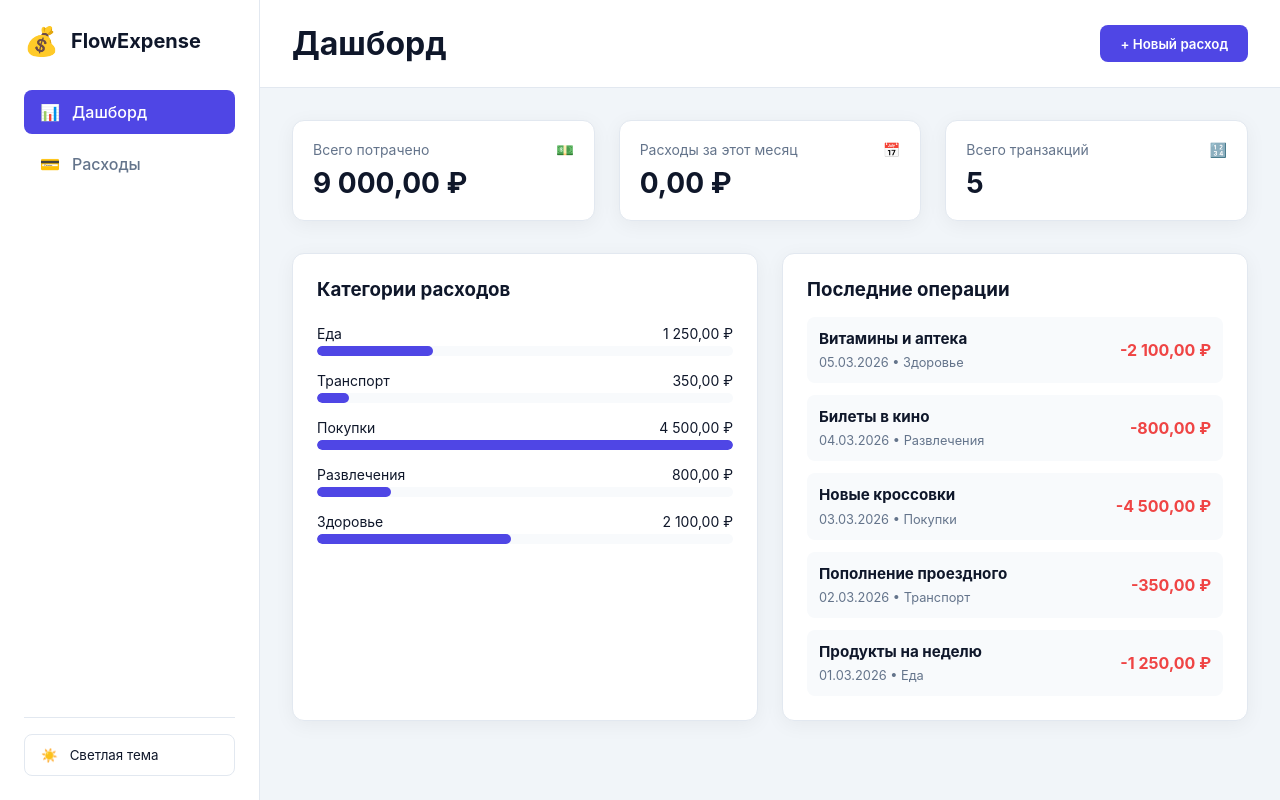
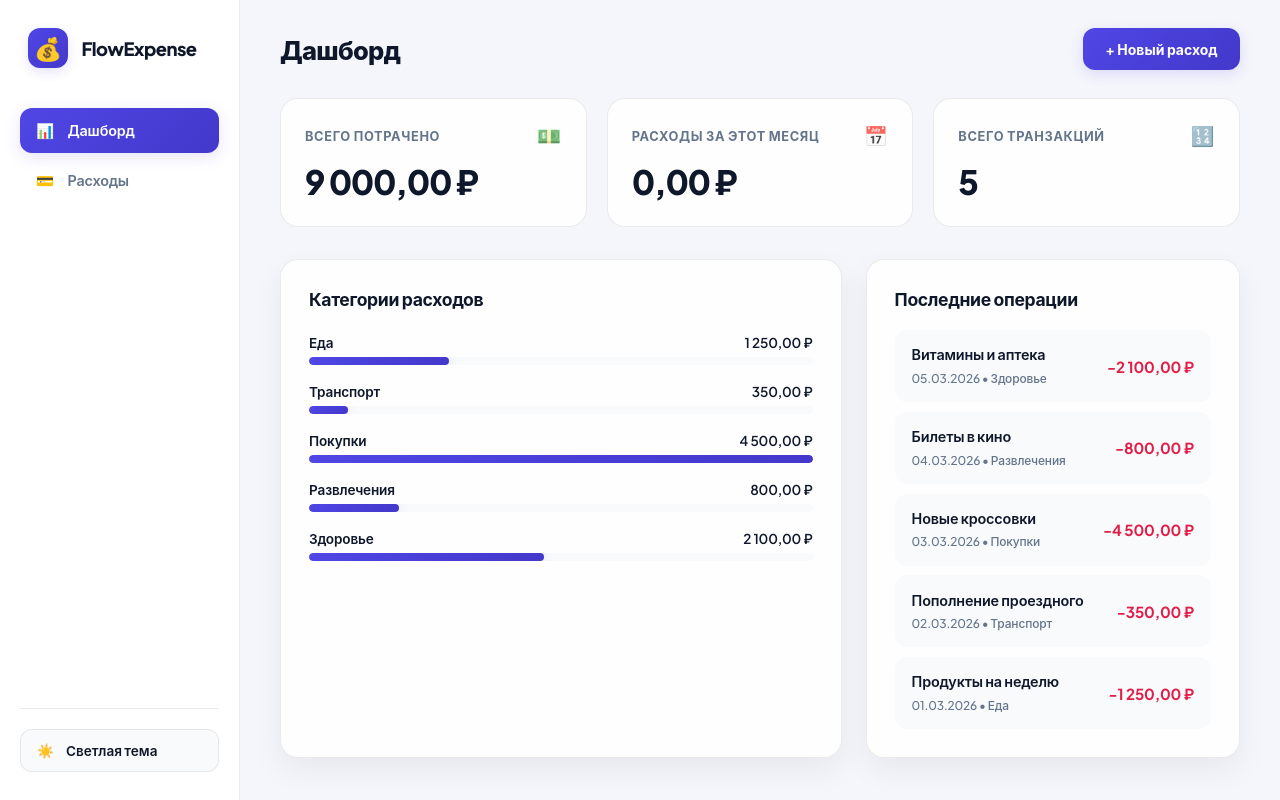
Before and after one commit to Anroboot/FlowExpense, a plain HTML site: page index.html in a window 1280 px wide. Both pictures are taken after a click on the button "Сменить тему". Drawn offline with Linux system fonts and the light colour scheme.

Commit message:
Add files via upload

```diff
--- a/style.css
+++ b/style.css
@@ -1,41 +1,50 @@
+@import url('https://fonts.googleapis.com/css2?family=Plus+Jakarta+Sans:wght@400;500;600;700;800&display=swap');
+
 :root {
-    --bg-main: #0f172a;
-    --bg-card: #1e293b;
-    --bg-sidebar: #0f172a;
-    --border-color: #334155;
+    --bg-main: #090d16;
+    --bg-card: rgba(19, 26, 42, 0.7);
+    --bg-card-hover: rgba(28, 38, 61, 0.8);
+    --bg-sidebar: #060911;
+    --border-color: rgba(255, 255, 255, 0.08);
+    --border-focus: #6366f1;
     --text-primary: #f8fafc;
-    --text-secondary: #94a3b8;
+    --text-secondary: #64748b;
     --accent-color: #6366f1;
-    --accent-hover: #4f46e5;
-    --danger-color: #ef4444;
-    --danger-hover: #dc2626;
-    --input-bg: #0f172a;
-    --table-hover: #2d3d54;
-    --shadow: 0 4px 20px rgba(0, 0, 0, 0.25);
+    --accent-gradient: linear-gradient(135deg, #6366f1 0%, #4f46e5 100%);
+    --accent-glow: rgba(99, 102, 241, 0.25);
+    --danger-color: #f43f5e;
+    --input-bg: rgba(15, 23, 42, 0.6);
+    --table-hover: rgba(255, 255, 255, 0.03);
+    --radius-lg: 18px;
+    --radius-md: 12px;
+    --radius-sm: 8px;
+    --shadow: 0 12px 32px rgba(0, 0, 0, 0.35);
 }
 
 [data-theme="light"] {
-    --bg-main: #f1f5f9;
-    --bg-card: #ffffff;
+    --bg-main: #f4f6fb;
+    --bg-card: rgba(255, 255, 255, 0.85);
+    --bg-card-hover: #ffffff;
     --bg-sidebar: #ffffff;
-    --border-color: #e2e8f0;
+    --border-color: rgba(0, 0, 0, 0.08);
+    --border-focus: #4f46e5;
     --text-primary: #0f172a;
     --text-secondary: #64748b;
     --accent-color: #4f46e5;
-    --accent-hover: #4338ca;
-    --danger-color: #ef4444;
-    --danger-hover: #dc2626;
+    --accent-gradient: linear-gradient(135deg, #4f46e5 0%, #4338ca 100%);
+    --accent-glow: rgba(79, 70, 229, 0.15);
+    --danger-color: #e11d48;
     --input-bg: #f8fafc;
-    --table-hover: #f8fafc;
-    --shadow: 0 4px 20px rgba(0, 0, 0, 0.05);
+    --table-hover: rgba(0, 0, 0, 0.02);
+    --shadow: 0 12px 32px rgba(15, 23, 42, 0.06);
 }
 
 * {
     margin: 0;
     padding: 0;
     box-sizing: border-box;
-    font-family: -apple-system, BlinkMacSystemFont, "Segoe UI", Roboto, Oxygen, Ubuntu, Cantarell, sans-serif;
-    transition: background-color 0.2s ease, border-color 0.2s ease, color 0.2s ease;
+    font-family: 'Plus Jakarta Sans', -apple-system, sans-serif;
+    transition: background-color 0.25s ease, border-color 0.25s ease, transform 0.2s ease, box-shadow 0.2s ease;
 }
 
 body {
@@ -43,6 +52,7 @@ body {
     color: var(--text-primary);
     min-height: 100vh;
     overflow-x: hidden;
+    letter-spacing: -0.01em;
 }
 
 .app-layout {
@@ -52,12 +62,12 @@ body {
 
 /* Sidebar */
 .sidebar {
-    width: 260px;
+    width: 240px;
     background-color: var(--bg-sidebar);
     border-right: 1px solid var(--border-color);
     display: flex;
     flex-direction: column;
-    padding: 1.5rem;
+    padding: 1.75rem 1.25rem;
     position: fixed;
     height: 100vh;
     z-index: 100;
@@ -66,41 +76,61 @@ body {
 .brand {
     display: flex;
     align-items: center;
-    gap: 0.75rem;
-    font-size: 1.25rem;
-    font-weight: 700;
-    margin-bottom: 2rem;
+    gap: 0.85rem;
+    padding: 0 0.5rem;
+    margin-bottom: 2.5rem;
 }
 
 .logo-icon {
-    font-size: 1.75rem;
+    font-size: 1.4rem;
+    background: var(--accent-gradient);
+    width: 40px;
+    height: 40px;
+    display: flex;
+    align-items: center;
+    justify-content: center;
+    border-radius: var(--radius-md);
+    box-shadow: 0 4px 12px var(--accent-glow);
+}
+
+.logo-text {
+    font-size: 1.15rem;
+    font-weight: 800;
+    letter-spacing: -0.03em;
 }
 
 .nav-menu {
     display: flex;
     flex-direction: column;
-    gap: 0.5rem;
+    gap: 0.35rem;
     flex: 1;
 }
 
 .nav-item {
     display: flex;
     align-items: center;
-    gap: 0.75rem;
-    padding: 0.75rem 1rem;
-    border-radius: 0.5rem;
+    gap: 0.85rem;
+    padding: 0.8rem 1rem;
+    border-radius: var(--radius-md);
     color: var(--text-secondary);
     text-decoration: none;
-    font-weight: 500;
+    font-weight: 600;
+    font-size: 0.9rem;
 }
 
-.nav-item:hover, .nav-item.active {
-    background-color: var(--accent-color);
+.nav-item:hover {
+    color: var(--text-primary);
+    background-color: var(--table-hover);
+}
+
+.nav-item.active {
+    background: var(--accent-gradient);
     color: #ffffff;
+    box-shadow: 0 4px 16px var(--accent-glow);
 }
 
 .theme-toggle-container {
-    padding-top: 1rem;
+    padding-top: 1.25rem;
     border-top: 1px solid var(--border-color);
 }
 
@@ -110,21 +140,23 @@ body {
     align-items: center;
     gap: 0.75rem;
     padding: 0.75rem 1rem;
-    background: transparent;
+    background: var(--input-bg);
     border: 1px solid var(--border-color);
-    border-radius: 0.5rem;
+    border-radius: var(--radius-md);
     color: var(--text-primary);
+    font-size: 0.85rem;
+    font-weight: 600;
     cursor: pointer;
 }
 
 .theme-btn:hover {
-    background-color: var(--input-bg);
+    border-color: var(--text-secondary);
 }
 
-/* Main Content */
+/* Main Area */
 .main-content {
     flex: 1;
-    margin-left: 260px;
+    margin-left: 240px;
     display: flex;
     flex-direction: column;
 }
@@ -133,25 +165,31 @@ body {
     display: flex;
     justify-content: space-between;
     align-items: center;
-    padding: 1.5rem 2rem;
-    background-color: var(--bg-card);
-    border-bottom: 1px solid var(--border-color);
+    padding: 1.75rem 2.5rem;
+    background: var(--bg-main);
     position: sticky;
     top: 0;
     z-index: 90;
+    backdrop-filter: blur(12px);
+}
+
+.topbar h1 {
+    font-size: 1.6rem;
+    font-weight: 800;
+    letter-spacing: -0.03em;
 }
 
 .mobile-menu-btn {
     display: none;
     background: none;
     border: none;
-    font-size: 1.5rem;
+    font-size: 1.4rem;
     color: var(--text-primary);
     cursor: pointer;
 }
 
 .content-body {
-    padding: 2rem;
+    padding: 0 2.5rem 2.5rem 2.5rem;
     flex: 1;
 }
 
@@ -163,182 +201,230 @@ body {
     display: block;
 }
 
-/* UI Components */
+/* UI Elements */
 .btn {
-    padding: 0.65rem 1.25rem;
-    border-radius: 0.5rem;
+    padding: 0.75rem 1.4rem;
+    border-radius: var(--radius-md);
     border: none;
-    font-weight: 600;
+    font-weight: 700;
+    font-size: 0.875rem;
     cursor: pointer;
     display: inline-flex;
     align-items: center;
-    justify-content: center;
     gap: 0.5rem;
 }
 
 .btn-primary {
-    background-color: var(--accent-color);
+    background: var(--accent-gradient);
     color: #ffffff;
+    box-shadow: 0 4px 14px var(--accent-glow);
 }
 
 .btn-primary:hover {
-    background-color: var(--accent-hover);
+    transform: translateY(-2px);
+    box-shadow: 0 6px 20px var(--accent-glow);
 }
 
 .btn-secondary {
-    background-color: transparent;
+    background: var(--input-bg);
     border: 1px solid var(--border-color);
     color: var(--text-primary);
 }
 
 .btn-secondary:hover {
-    background-color: var(--input-bg);
+    background: var(--table-hover);
 }
 
 .card {
-    background-color: var(--bg-card);
+    background: var(--bg-card);
     border: 1px solid var(--border-color);
-    border-radius: 0.75rem;
-    padding: 1.5rem;
+    border-radius: var(--radius-lg);
+    padding: 1.75rem;
+    backdrop-filter: blur(16px);
     box-shadow: var(--shadow);
 }
 
-/* Stats Cards */
+/* Stats Cards Layout */
 .stats-grid {
     display: grid;
-    grid-template-columns: repeat(auto-fit, minmax(240px, 1fr));
-    gap: 1.5rem;
+    grid-template-columns: repeat(3, 1fr);
+    gap: 1.25rem;
     margin-bottom: 2rem;
 }
 
 .stat-card {
-    background-color: var(--bg-card);
+    background: var(--bg-card);
     border: 1px solid var(--border-color);
-    border-radius: 0.75rem;
-    padding: 1.25rem;
-    box-shadow: var(--shadow);
+    border-radius: var(--radius-lg);
+    padding: 1.5rem;
+    backdrop-filter: blur(16px);
+    position: relative;
+    overflow: hidden;
+}
+
+.stat-card:hover {
+    transform: translateY(-3px);
+    border-color: rgba(255, 255, 255, 0.18);
 }
 
 .stat-header {
     display: flex;
     justify-content: space-between;
+    align-items: center;
     color: var(--text-secondary);
-    font-size: 0.875rem;
-    margin-bottom: 0.5rem;
+    font-size: 0.8rem;
+    font-weight: 700;
+    text-transform: uppercase;
+    letter-spacing: 0.05em;
+    margin-bottom: 0.75rem;
+}
+
+.stat-icon {
+    font-size: 1.2rem;
+    opacity: 0.8;
 }
 
 .stat-value {
-    font-size: 1.75rem;
-    font-weight: 700;
+    font-size: 2.1rem;
+    font-weight: 800;
+    letter-spacing: -0.04em;
 }
 
 /* Dashboard Grid */
 .dashboard-grid {
     display: grid;
-    grid-template-columns: 1fr 1fr;
+    grid-template-columns: 1.2fr 0.8fr;
     gap: 1.5rem;
+}
+
+.dashboard-grid h3 {
+    font-size: 1.1rem;
+    font-weight: 700;
+    letter-spacing: -0.02em;
 }
 
 /* Custom Chart */
 .chart-container {
     display: flex;
     flex-direction: column;
-    gap: 1rem;
+    gap: 1.1rem;
     margin-top: 1.5rem;
 }
 
 .chart-bar-item {
     display: flex;
     flex-direction: column;
-    gap: 0.25rem;
+    gap: 0.4rem;
 }
 
 .chart-bar-label {
     display: flex;
     justify-content: space-between;
-    font-size: 0.875rem;
+    font-size: 0.85rem;
+    font-weight: 600;
 }
 
 .chart-bar-bg {
-    height: 10px;
-    background-color: var(--input-bg);
-    border-radius: 5px;
+    height: 8px;
+    background: var(--input-bg);
+    border-radius: 99px;
     overflow: hidden;
 }
 
 .chart-bar-fill {
     height: 100%;
-    background-color: var(--accent-color);
-    border-radius: 5px;
-    width: 0%;
-    transition: width 0.5s ease-out;
+    background: var(--accent-gradient);
+    border-radius: 99px;
+    box-shadow: 0 0 12px var(--accent-glow);
 }
 
-/* Recent Operations */
+/* Recent List */
 .recent-list {
     display: flex;
     flex-direction: column;
-    gap: 0.75rem;
-    margin-top: 1rem;
+    gap: 0.6rem;
+    margin-top: 1.25rem;
 }
 
 .recent-item {
     display: flex;
     justify-content: space-between;
     align-items: center;
-    padding: 0.75rem;
-    border-radius: 0.5rem;
-    background-color: var(--input-bg);
+    padding: 0.9rem 1rem;
+    border-radius: var(--radius-md);
+    background: var(--input-bg);
+    border: 1px solid transparent;
+}
+
+.recent-item:hover {
+    border-color: var(--border-color);
+    background: var(--bg-card-hover);
 }
 
 .recent-info h4 {
-    font-size: 0.95rem;
-    margin-bottom: 0.2rem;
+    font-size: 0.9rem;
+    font-weight: 600;
+    margin-bottom: 0.15rem;
 }
 
 .recent-info span {
-    font-size: 0.8rem;
+    font-size: 0.75rem;
     color: var(--text-secondary);
+    font-weight: 500;
 }
 
 .recent-amount {
     font-weight: 700;
+    font-size: 0.95rem;
     color: var(--danger-color);
 }
 
-/* Filters & Table */
+/* Filters & Controls */
 .filters-card {
     margin-bottom: 1.5rem;
+    padding: 1.25rem 1.5rem;
 }
 
 .filters-grid {
     display: grid;
     grid-template-columns: 2fr 1fr 1fr;
-    gap: 1rem;
+    gap: 1.25rem;
 }
 
 .filter-group {
     display: flex;
     flex-direction: column;
-    gap: 0.35rem;
+    gap: 0.4rem;
 }
 
 .filter-group label {
-    font-size: 0.8rem;
+    font-size: 0.75rem;
+    font-weight: 700;
+    text-transform: uppercase;
+    letter-spacing: 0.05em;
     color: var(--text-secondary);
 }
 
 input, select {
-    padding: 0.65rem 0.85rem;
-    background-color: var(--input-bg);
+    padding: 0.75rem 1rem;
+    background: var(--input-bg);
     border: 1px solid var(--border-color);
-    border-radius: 0.5rem;
+    border-radius: var(--radius-md);
     color: var(--text-primary);
+    font-size: 0.9rem;
+    font-weight: 500;
     outline: none;
 }
 
 input:focus, select:focus {
-    border-color: var(--accent-color);
+    border-color: var(--border-focus);
+    box-shadow: 0 0 0 3px var(--accent-glow);
+}
+
+/* Table Area */
+.table-card {
+    padding: 0.5rem;
+    overflow: hidden;
 }
 
 .table-responsive {
@@ -347,31 +433,45 @@ input:focus, select:focus {
 
 .expenses-table {
     width: 100%;
-    border-collapse: collapse;
+    border-collapse: separate;
+    border-spacing: 0;
     text-align: left;
 }
 
-.expenses-table th, .expenses-table td {
-    padding: 1rem;
+.expenses-table th {
+    padding: 1.2rem 1.25rem;
+    color: var(--text-secondary);
+    font-weight: 700;
+    font-size: 0.75rem;
+    text-transform: uppercase;
+    letter-spacing: 0.05em;
     border-bottom: 1px solid var(--border-color);
 }
 
-.expenses-table th {
-    color: var(--text-secondary);
-    font-weight: 600;
-    font-size: 0.85rem;
+.expenses-table td {
+    padding: 1.1rem 1.25rem;
+    border-bottom: 1px solid var(--border-color);
+    font-size: 0.9rem;
+    font-weight: 500;
 }
 
-.expenses-table tbody tr:hover {
+.expenses-table tr:last-child td {
+    border-bottom: none;
+}
+
+.expenses-table tbody tr:hover td {
     background-color: var(--table-hover);
 }
 
 .category-badge {
-    padding: 0.25rem 0.6rem;
-    border-radius: 1rem;
+    padding: 0.35rem 0.75rem;
+    border-radius: 99px;
     font-size: 0.75rem;
-    background-color: var(--input-bg);
+    font-weight: 700;
+    background: var(--input-bg);
     border: 1px solid var(--border-color);
+    color: var(--text-primary);
+    display: inline-block;
 }
 
 .text-right { text-align: right; }
@@ -380,19 +480,22 @@ input:focus, select:focus {
     background: none;
     border: none;
     cursor: pointer;
-    font-size: 1rem;
-    padding: 0.25rem 0.5rem;
-    border-radius: 0.25rem;
+    font-size: 0.95rem;
+    padding: 0.4rem 0.6rem;
+    border-radius: var(--radius-sm);
+    opacity: 0.7;
 }
 
 .action-btn:hover {
-    background-color: var(--input-bg);
+    opacity: 1;
+    background: var(--input-bg);
 }
 
 .empty-state {
     text-align: center;
-    padding: 3rem;
+    padding: 3.5rem 1rem;
     color: var(--text-secondary);
+    font-weight: 500;
 }
 
 .hidden { display: none !important; }
@@ -410,7 +513,7 @@ input:focus, select:focus {
     z-index: 1000;
     opacity: 0;
     pointer-events: none;
-    transition: opacity 0.2s ease;
+    transition: opacity 0.25s cubic-bezier(0.16, 1, 0.3, 1);
 }
 
 .modal.active {
@@ -422,20 +525,26 @@ input:focus, select:focus {
     position: absolute;
     width: 100%;
     height: 100%;
-    background-color: rgba(0, 0, 0, 0.5);
-    backdrop-filter: blur(4px);
+    background: rgba(4, 7, 13, 0.7);
+    backdrop-filter: blur(8px);
 }
 
 .modal-container {
-    background-color: var(--bg-card);
+    background: var(--bg-card);
     border: 1px solid var(--border-color);
-    border-radius: 0.75rem;
+    border-radius: var(--radius-lg);
     width: 100%;
-    max-width: 480px;
-    padding: 1.5rem;
+    max-width: 440px;
+    padding: 2rem;
     position: relative;
     z-index: 1001;
-    box-shadow: var(--shadow);
+    box-shadow: 0 20px 40px rgba(0, 0, 0, 0.5);
+    transform: scale(0.95);
+    transition: transform 0.25s cubic-bezier(0.16, 1, 0.3, 1);
+}
+
+.modal.active .modal-container {
+    transform: scale(1);
 }
 
 .modal-header {
@@ -445,10 +554,16 @@ input:focus, select:focus {
     margin-bottom: 1.5rem;
 }
 
+.modal-header h2 {
+    font-size: 1.25rem;
+    font-weight: 800;
+    letter-spacing: -0.02em;
+}
+
 .modal-close {
     background: none;
     border: none;
-    font-size: 1.5rem;
+    font-size: 1.25rem;
     color: var(--text-secondary);
     cursor: pointer;
 }
@@ -456,12 +571,15 @@ input:focus, select:focus {
 .form-group {
     display: flex;
     flex-direction: column;
-    gap: 0.35rem;
-    margin-bottom: 1rem;
+    gap: 0.4rem;
+    margin-bottom: 1.1rem;
 }
 
 .form-group label {
-    font-size: 0.85rem;
+    font-size: 0.75rem;
+    font-weight: 700;
+    text-transform: uppercase;
+    letter-spacing: 0.05em;
     color: var(--text-secondary);
 }
 
@@ -469,11 +587,15 @@ input:focus, select:focus {
     display: flex;
     justify-content: flex-end;
     gap: 0.75rem;
-    margin-top: 1.5rem;
+    margin-top: 1.75rem;
 }
 
-/* Responsive Design */
-@media (max-width: 900px) {
+/* Responsive Overrides */
+@media (max-width: 1024px) {
+    .stats-grid {
+        grid-template-columns: 1fr;
+    }
+
     .dashboard-grid {
         grid-template-columns: 1fr;
     }
@@ -482,11 +604,11 @@ input:focus, select:focus {
 @media (max-width: 768px) {
     .sidebar {
         transform: translateX(-100%);
-        transition: transform 0.3s ease;
     }
 
     .sidebar.mobile-open {
         transform: translateX(0);
+        box-shadow: var(--shadow);
     }
 
     .main-content {
@@ -497,6 +619,14 @@ input:focus, select:focus {
         display: block;
     }
 
+    .topbar {
+        padding: 1.25rem 1.5rem;
+    }
+
+    .content-body {
+        padding: 0 1.5rem 1.5rem 1.5rem;
+    }
+
     .filters-grid {
         grid-template-columns: 1fr;
     }
```
